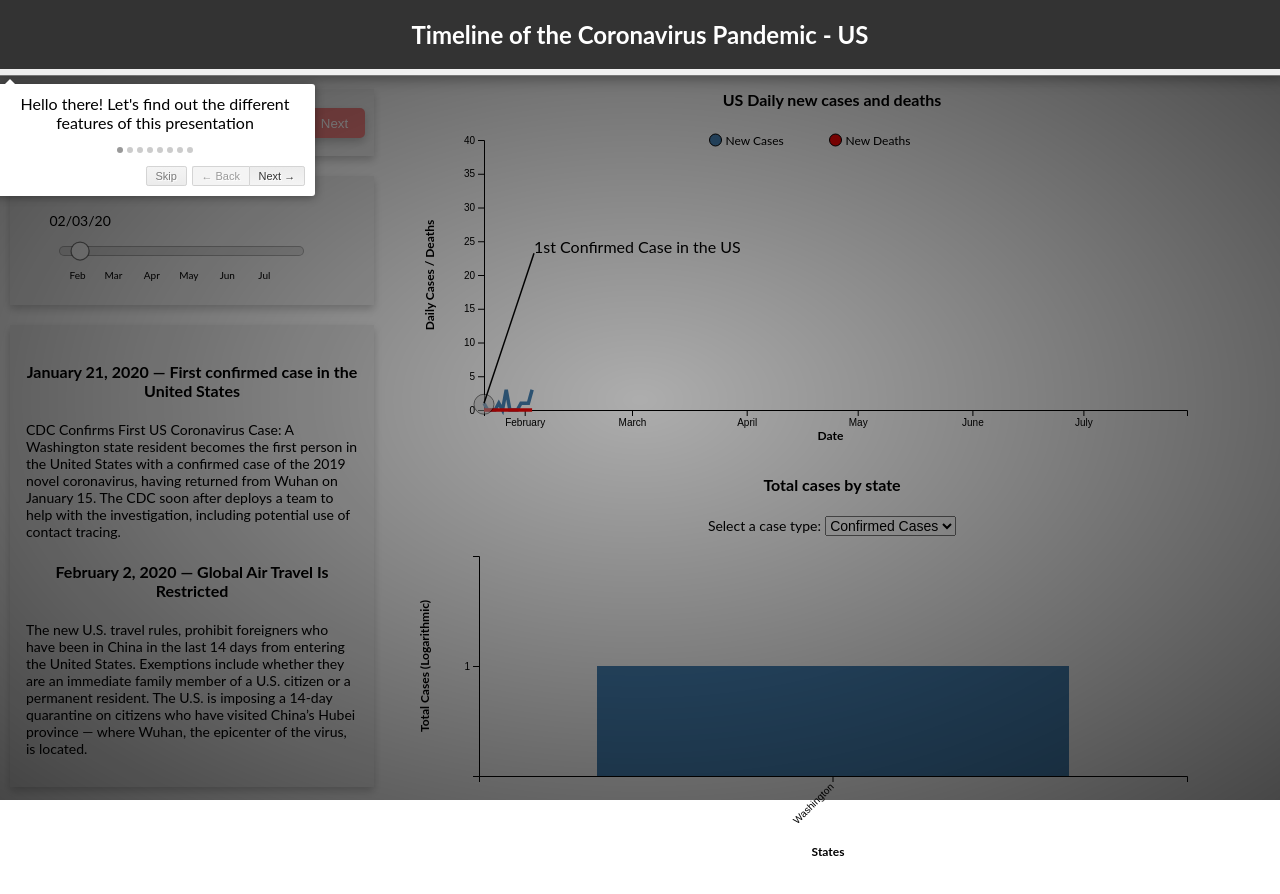
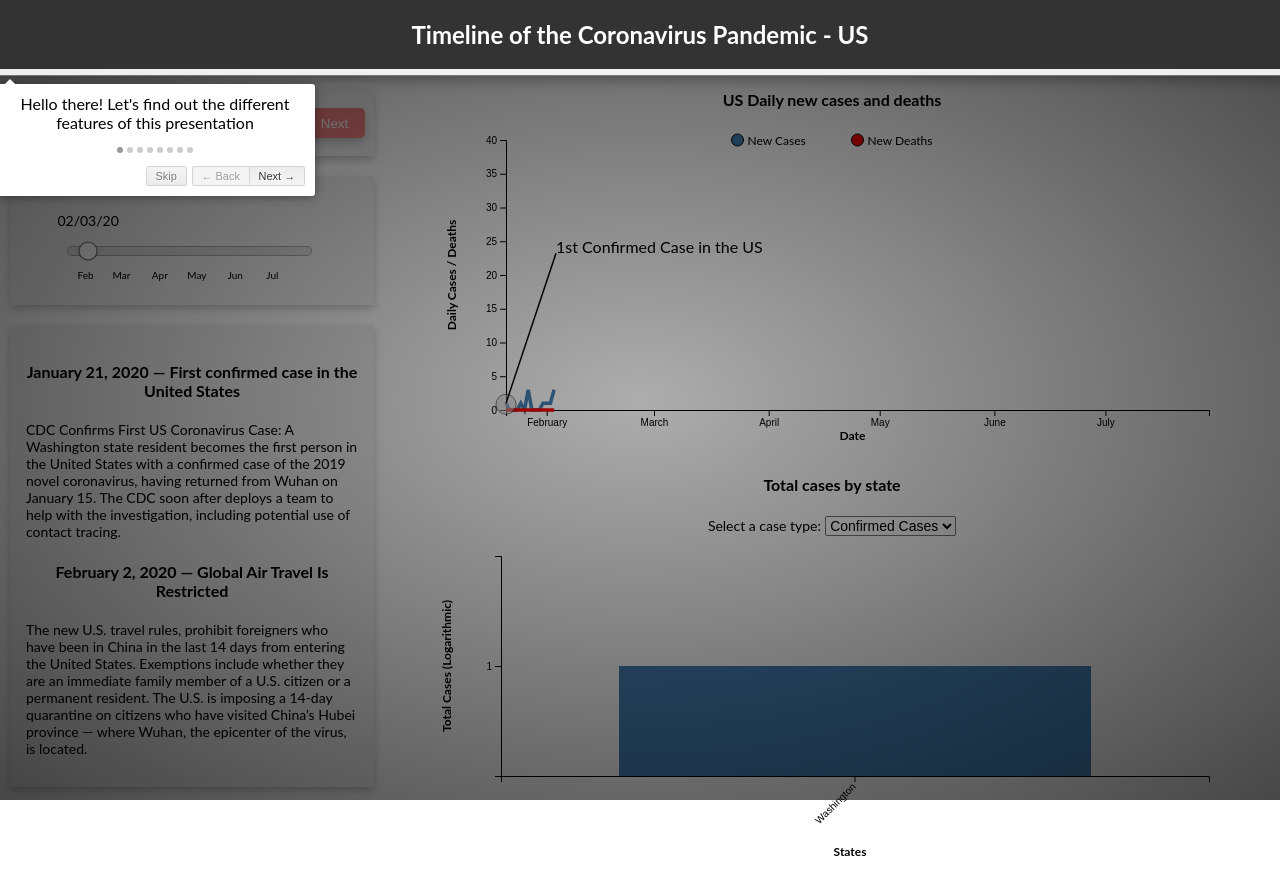
Before and after one commit to s-gopikrishnan/COVID19-Timeline, a plain HTML site: page index.html in a window 1280 px wide. Drawn offline with nearby package versions, Linux system fonts and the light colour scheme.

Commit message:
Updated margin to auto for centering

```diff
--- a/index.html
+++ b/index.html
@@ -35,7 +35,7 @@
             <br>
         </div>
         <div class="card">
-            <div id="sliderdiv" style="width:95%" data-intro='You can also use the slider to navigate the scenes' data-step="3" data-position="bottom">
+            <div id="sliderdiv" style="width:95%; margin: auto;" data-intro='You can also use the slider to navigate the scenes' data-step="3" data-position="bottom">
                 <br>
             </div>
         </div>
@@ -47,14 +47,14 @@
 
     <div class="main" id="viz">
         <h4>US Daily new cases and deaths</h4>
-        <div id="my_dataviz" data-intro='Mouse over the plot for more details' data-step="5" style="width: 95%;"></div>
+        <div id="my_dataviz" data-intro='Mouse over the plot for more details' data-step="5" style="width: 95%; margin: auto;"></div>
         <h4>Total cases by state</h4>
         <label for="barSelect" style="font-size: 14px;">Select a case type:</label>
         <select id="barSelect" data-intro='Switch between Confirmed cases & deaths' data-step="6" style="font-size: 14px;">
             <option value="cases">Confirmed Cases</option>
             <option value="deaths">Deaths</option>
         </select>
-        <div id="my_barchart" style="width: 95%;">
+        <div id="my_barchart" style="width: 95%; margin: auto;">
         </div>
         <div id="tooltip" class="tooltip"></div>
         <div id="bartooltip" class="tooltip" style="height: 140px;"></div>
```
